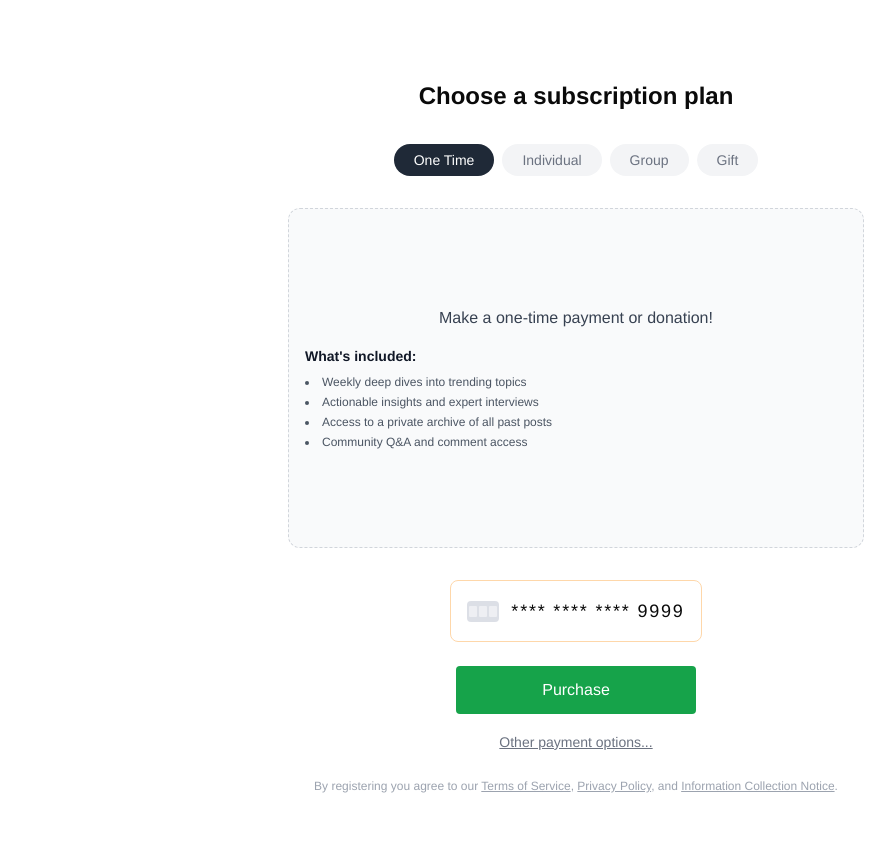
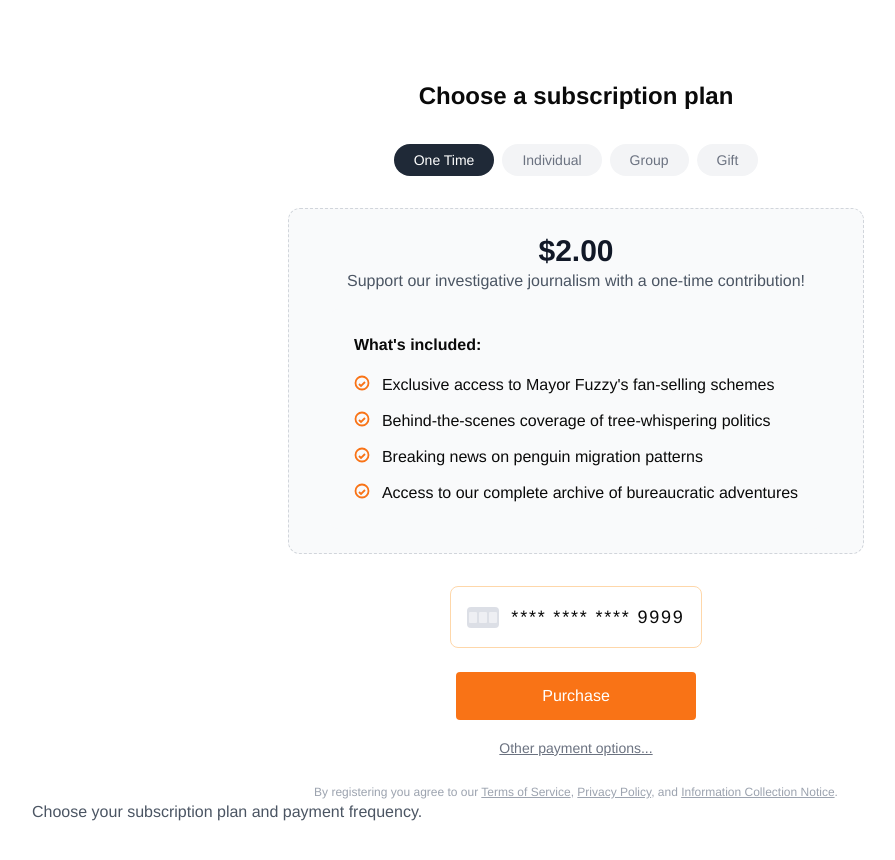
Before and after one commit to HongluW/substack-casualpayments, a Next.js app: page /subscribe in a window 1280 px wide. Both pictures are taken after a click on the button "One Time". Shown: the top 860 px of the page, without its empty margins (64-959 px from the left). Built offline with nearby package versions, Linux system fonts and the light colour scheme.

Commit message:
Enhance SubscribePage component: Revamped one-time payment section with new pricing display and detailed benefits, updated button styles to reflect new color scheme, and improved overall layout for better user engagement.

```diff
--- a/app/subscribe/page.tsx
+++ b/app/subscribe/page.tsx
@@ -78,14 +78,37 @@ export default function SubscribePage() {
         {selectedTab === "One Time" && (
           <div className="mb-8 w-full flex flex-col items-center justify-center">
             <div className="w-full flex flex-col items-center justify-center min-h-[340px] border border-dashed border-gray-300 rounded-xl bg-gray-50 px-4 py-6 max-w-xl mx-auto">
-              <span className="text-base text-gray-700 mb-4">Make a one-time payment or donation!</span>
-              <div className="w-full">
-                <div className="font-semibold text-gray-900 mb-2 text-sm">What's included:</div>
-                <ul className="text-xs text-gray-600 space-y-1 list-disc list-inside">
-                  <li>Weekly deep dives into trending topics</li>
-                  <li>Actionable insights and expert interviews</li>
-                  <li>Access to a private archive of all past posts</li>
-                  <li>Community Q&amp;A and comment access</li>
+              <div className="text-center mb-4">
+                <div className="text-3xl font-bold text-gray-900">$2.00</div>
+                <p className="text-base text-gray-600">Support our investigative journalism with a one-time contribution!</p>
+              </div>
+              <div className="bg-gray-50 rounded-lg p-6 h-full">
+                <h3 className="font-semibold text-base mb-4">What's included:</h3>
+                <ul className="space-y-3">
+                  <li className="flex items-start">
+                    <span className="mr-3 mt-0.5">
+                      <svg width="16" height="16" fill="none" stroke="#f97316" strokeWidth="1.8" viewBox="0 0 16 16"><circle cx="8" cy="8" r="6.5" stroke="#f97316" /><polyline points="5,9 7,11 11,7" stroke="#f97316" strokeWidth="1.8" fill="none" /></svg>
+                    </span>
+                    <span>Exclusive access to Mayor Fuzzy's fan-selling schemes</span>
+                  </li>
+                  <li className="flex items-start">
+                    <span className="mr-3 mt-0.5">
+                      <svg width="16" height="16" fill="none" stroke="#f97316" strokeWidth="1.8" viewBox="0 0 16 16"><circle cx="8" cy="8" r="6.5" stroke="#f97316" /><polyline points="5,9 7,11 11,7" stroke="#f97316" strokeWidth="1.8" fill="none" /></svg>
+                    </span>
+                    <span>Behind-the-scenes coverage of tree-whispering politics</span>
+                  </li>
+                  <li className="flex items-start">
+                    <span className="mr-3 mt-0.5">
+                      <svg width="16" height="16" fill="none" stroke="#f97316" strokeWidth="1.8" viewBox="0 0 16 16"><circle cx="8" cy="8" r="6.5" stroke="#f97316" /><polyline points="5,9 7,11 11,7" stroke="#f97316" strokeWidth="1.8" fill="none" /></svg>
+                    </span>
+                    <span>Breaking news on penguin migration patterns</span>
+                  </li>
+                  <li className="flex items-start">
+                    <span className="mr-3 mt-0.5">
+                      <svg width="16" height="16" fill="none" stroke="#f97316" strokeWidth="1.8" viewBox="0 0 16 16"><circle cx="8" cy="8" r="6.5" stroke="#f97316" /><polyline points="5,9 7,11 11,7" stroke="#f97316" strokeWidth="1.8" fill="none" /></svg>
+                    </span>
+                    <span>Access to our complete archive of bureaucratic adventures</span>
+                  </li>
                 </ul>
               </div>
             </div>
@@ -97,7 +120,7 @@ export default function SubscribePage() {
               {plans.map((plan, idx) => (
                 <label
                   key={plan.key}
-                  className={`flex flex-col border rounded-xl px-6 py-6 cursor-pointer transition-all bg-white h-full min-h-[340px] justify-between ${selectedPlan === plan.key ? "border-green-600 shadow-md bg-green-50" : "border-gray-200"}`}
+                  className={`flex flex-col border rounded-xl px-6 py-6 cursor-pointer transition-all bg-white h-full min-h-[340px] justify-between ${selectedPlan === plan.key ? "border-orange-500 shadow-md bg-orange-50" : "border-gray-200"}`}
                   style={{ minWidth: 0 }}
                 >
                   <input
@@ -110,10 +133,10 @@ export default function SubscribePage() {
                   />
                   <div>
                     <div className="flex items-center justify-between mb-2">
-                      <span className={`font-semibold text-base ${selectedPlan === plan.key ? "text-green-700" : "text-gray-900"}`}>{plan.name}</span>
+                      <span className={`font-semibold text-base ${selectedPlan === plan.key ? "text-orange-700" : "text-gray-900"}`}>{plan.name}</span>
                       {selectedPlan === plan.key && (
                         <span className="ml-2">
-                          <svg width="28" height="28" viewBox="0 0 24 24" fill="none"><circle cx="12" cy="12" r="11" stroke="#16a34a" strokeWidth="2" fill="#fff"/><path d="M7 12.5l3 3 7-7" stroke="#16a34a" strokeWidth="2" strokeLinecap="round" strokeLinejoin="round" fill="none"/></svg>
+                          <svg width="28" height="28" viewBox="0 0 24 24" fill="none"><circle cx="12" cy="12" r="11" stroke="#f97316" strokeWidth="2" fill="#fff"/><path d="M7 12.5l3 3 7-7" stroke="#f97316" strokeWidth="2" strokeLinecap="round" strokeLinejoin="round" fill="none"/></svg>
                         </span>
                       )}
                     </div>
@@ -124,7 +147,7 @@ export default function SubscribePage() {
                           <span>{plan.isFree && i < 3 ? (
                             <svg width="16" height="16" fill="none" stroke="#808080" strokeWidth="1.8" viewBox="0 0 16 16"><circle cx="8" cy="8" r="6.5" stroke="#808080" /><line x1="6" y1="6" x2="10" y2="10" stroke="#808080" /><line x1="10" y1="6" x2="6" y2="10" stroke="#808080" /></svg>
                           ) : (
-                            <svg width="16" height="16" fill="none" stroke="#419E4E" strokeWidth="1.8" viewBox="0 0 16 16"><circle cx="8" cy="8" r="6.5" stroke="#419E4E" /><polyline points="5,9 7,11 11,7" stroke="#419E4E" strokeWidth="1.8" fill="none" /></svg>
+                            <svg width="16" height="16" fill="none" stroke="#f97316" strokeWidth="1.8" viewBox="0 0 16 16"><circle cx="8" cy="8" r="6.5" stroke="#f97316" /><polyline points="5,9 7,11 11,7" stroke="#f97316" strokeWidth="1.8" fill="none" /></svg>
                           )}</span>
                           <span>{benefit}</span>
                         </li>
@@ -154,9 +177,9 @@ export default function SubscribePage() {
         </div>
         <div className="flex justify-center">
           {selectedTab === "One Time" ? (
-            <button className="w-60 bg-green-600 hover:bg-green-700 text-white font-medium py-3 rounded transition">Purchase</button>
+            <button className="w-60 bg-orange-500 hover:bg-orange-600 text-white font-medium py-3 rounded transition">Purchase</button>
           ) : (
-            <button className="w-60 bg-green-600 hover:bg-green-700 text-white font-medium py-3 rounded transition">Subscribe</button>
+            <button className="w-60 bg-orange-500 hover:bg-orange-600 text-white font-medium py-3 rounded transition">Subscribe</button>
           )}
         </div>
         <div className="text-center mt-4">
@@ -165,6 +188,7 @@ export default function SubscribePage() {
         <div className="text-xs text-gray-400 mt-6 text-center">
           By registering you agree to our <a href="https://substack.com/tos?utm_source=subscribe" target="_blank" rel="noopener" className="underline">Terms of Service</a>, <a href="https://substack.com/privacy?utm_source=subscribe" target="_blank" rel="noopener" className="underline">Privacy Policy</a>, and <a href="https://substack.com/ccpa?utm_source=subscribe#personal-data-collected" target="_blank" rel="noopener" className="underline">Information Collection Notice</a>.
         </div>
+        <p className="text-base text-gray-600 mb-6">Choose your subscription plan and payment frequency.</p>
       </div>
     </div>
   );
```
